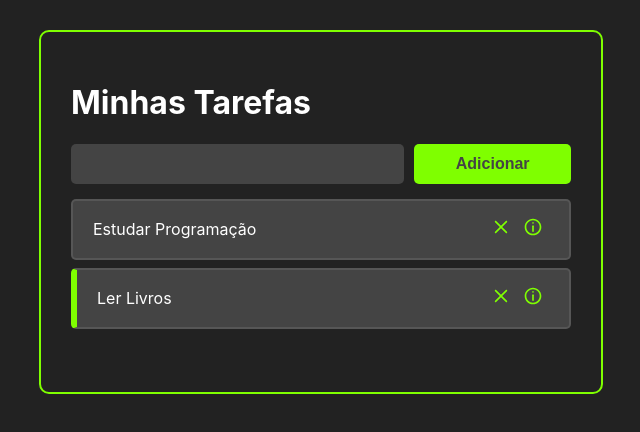
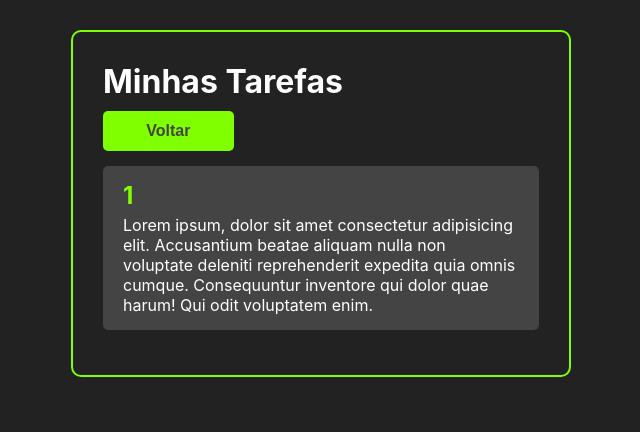
Before and after one commit to caducoder/To-Do-list-com-React.js, a React (Create React App) app: page /1 in a window 1280 px wide. Shown: the top 432 px of the page, without its empty margins (319-959 px from the left). Built offline with nearby package versions, Linux system fonts and the light colour scheme.

Commit message:
Adiciona detalhe as tarefas

```diff
--- a/package.json
+++ b/package.json
@@ -9,6 +9,7 @@
     "react": "^17.0.2",
     "react-dom": "^17.0.2",
     "react-icons": "^4.2.0",
+    "react-router-dom": "^5.2.0",
     "react-scripts": "4.0.3",
     "uuid": "^8.3.2",
     "web-vitals": "^1.0.1"
--- a/src/App.js
+++ b/src/App.js
@@ -1,10 +1,12 @@
 //Primeira coisa a fazer em todos os componentes React
 import React, { useState } from 'react';
 import {v4 as uuidv4} from 'uuid';
+import { BrowserRouter as Router, Route } from 'react-router-dom';
 
 import Header from './components/Header';
 import Tasks from './components/Tasks';
 import AddTask from './components/AddTask';
+import TaskDetails from './components/TaskDetails';
 import './App.css';
 
 const App = () => {
@@ -58,15 +60,26 @@ const App = () => {
   //só pode retornar apenas um elemento, senão da erro
   //<></> <- esta tag é chamada de fragments e funciona
   return (
-    <>
+    <Router>
       <div className="container">
         <Header />
-        <AddTask handleTaskAddition = {handleTaskAddition}/>
-        <Tasks tasks={tasks} handleTaskClick={handleTaskClick} handleTaskDelete={handleTaskDelete} />
+        <Route
+          path="/"
+          exact //para a rota ser exatamente igual ao path
+          render={() => (
+            <>
+              <AddTask handleTaskAddition = {handleTaskAddition}/>
+              <Tasks
+                tasks={tasks}
+                handleTaskClick={handleTaskClick}
+                handleTaskDelete={handleTaskDelete}
+              />
+            </>
+          )}
+        />
+        <Route path="/:taskTitle" exact component={TaskDetails} />
       </div>
-
-    </>
-
+    </Router>
   )
 }
 
--- a/src/components/Task.css
+++ b/src/components/Task.css
@@ -20,6 +20,7 @@
    cursor: pointer;
    border: none;
    font-size: 20px;
+   margin-left: 10px;
 }
 
 .task-delete:hover, .see-task-details:hover{
--- a/src/components/Task.js
+++ b/src/components/Task.js
@@ -1,9 +1,16 @@
 import React from 'react';
-import {CgClose, CgInfo} from 'react-icons/cg'
+import {CgClose, CgInfo} from 'react-icons/cg';
+import {useHistory} from 'react-router-dom';
 
 import './Task.css';
 
 const Task = ({task, handleTaskClick, handleTaskDelete}) => {
+   const history = useHistory();
+
+   const handleTaskDetailsClick = () => {
+      history.push(`/${task.title}`);
+   }
+
    return (
       <div
          className="task-container"
@@ -17,11 +24,11 @@ const Task = ({task, handleTaskClick, handleTaskDelete}) => {
          </div>
 
          <div className="buttons-container">
+            <button className="see-task-details" onClick={handleTaskDetailsClick}>
+               <CgInfo />
+            </button>
             <button className="task-delete" onClick={() => handleTaskDelete(task.id)}>
                <CgClose />
-            </button>
-            <button className="see-task-details">
-               <CgInfo />
             </button>
          </div>
       </div>
--- /dev/null
+++ b/src/components/TaskDetails.css
@@ -0,0 +1,18 @@
+.task-details-container{
+   background-color: #444;
+   margin: 15px 0;
+   padding: 15px 20px;
+   display: flex;
+   flex-direction: column;
+   border-radius: 5px;
+}
+
+.task-details-container h2{
+   margin-bottom: 5px;
+   color: chartreuse;
+}
+
+.back-button-container{
+   width: 30%;
+   margin-top: 10px;
+}
--- /dev/null
+++ b/src/components/TaskDetails.js
@@ -0,0 +1,33 @@
+import React from 'react';
+import { useHistory, useParams } from 'react-router-dom';
+
+import Button from './Button';
+import './TaskDetails.css'
+
+const TaskDetails = () => {
+   //useParams(): retorna os parâmetros que está sendo utilizado na URL
+   const params = useParams();
+   const history = useHistory();
+
+   //função para voltar quando usuário clicar no botão voltar
+   const handleBackButtonClick = () => {
+      history.goBack();
+   }
+
+   return (
+      <>
+         <div className="back-button-container">
+            <Button onClick={handleBackButtonClick}>Voltar</Button>
+         </div>
+         <div className="task-details-container">
+            <h2>{params.taskTitle}</h2>
+            <p>
+               Lorem ipsum, dolor sit amet consectetur adipisicing elit.
+               Accusantium beatae aliquam nulla non voluptate deleniti reprehenderit expedita quia omnis cumque. Consequuntur inventore qui dolor quae harum! Qui odit voluptatem enim.
+            </p>
+         </div>
+      </>
+    );
+}
+
+export default TaskDetails;
--- a/src/index.css
+++ b/src/index.css
@@ -1,3 +1,9 @@
+* {
+  margin: 0;
+  padding: 0;
+  box-sizing: border-box;
+}
+
 body {
   margin: 0;
   font-family: -apple-system, BlinkMacSystemFont, 'Segoe UI', 'Roboto', 'Oxygen',
--- a/src/index.js
+++ b/src/index.js
@@ -9,6 +9,6 @@ ReactDOM.render(
   <React.StrictMode>
     <App />
   </React.StrictMode>,
-  //pega a div root e renderiza o App
+  //pega a div root e renderiza o componetne App
   document.getElementById('root')
 );
```
Also changed, not shown: 1 other file (tests, documents, lock files or other folders).
